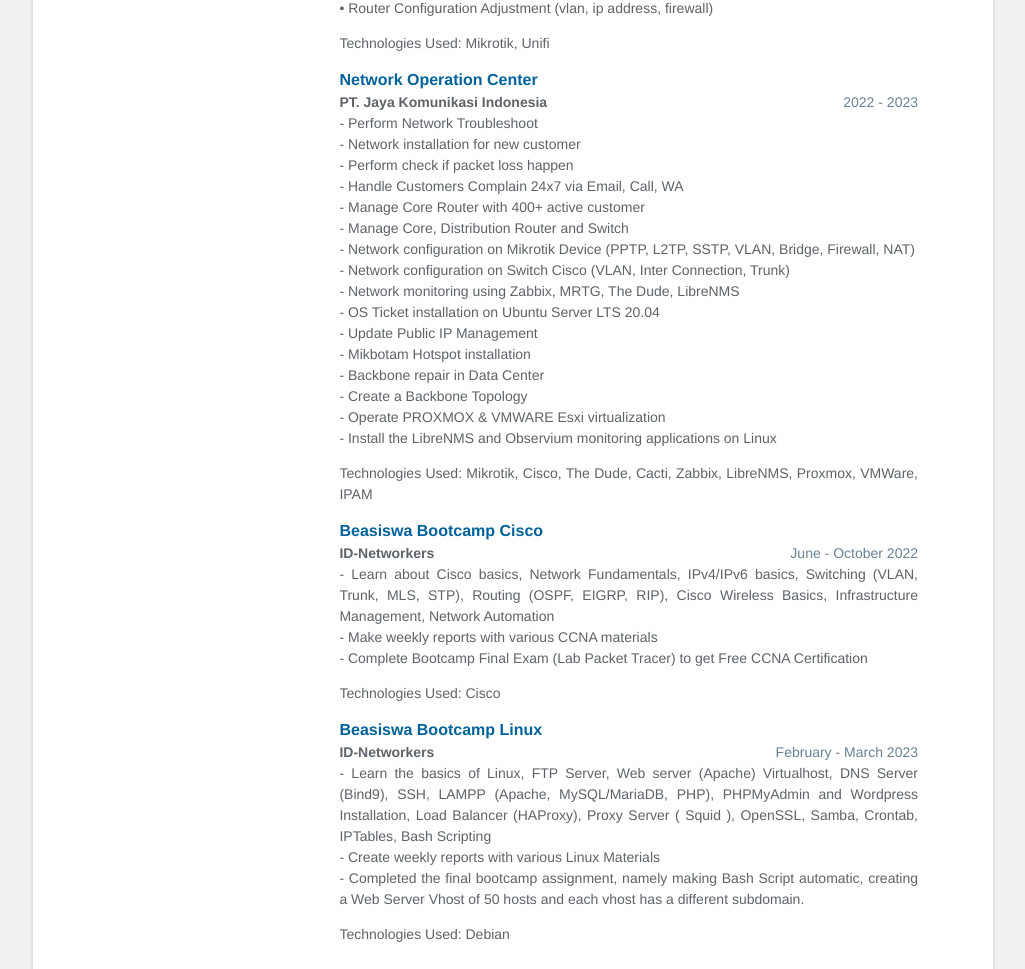
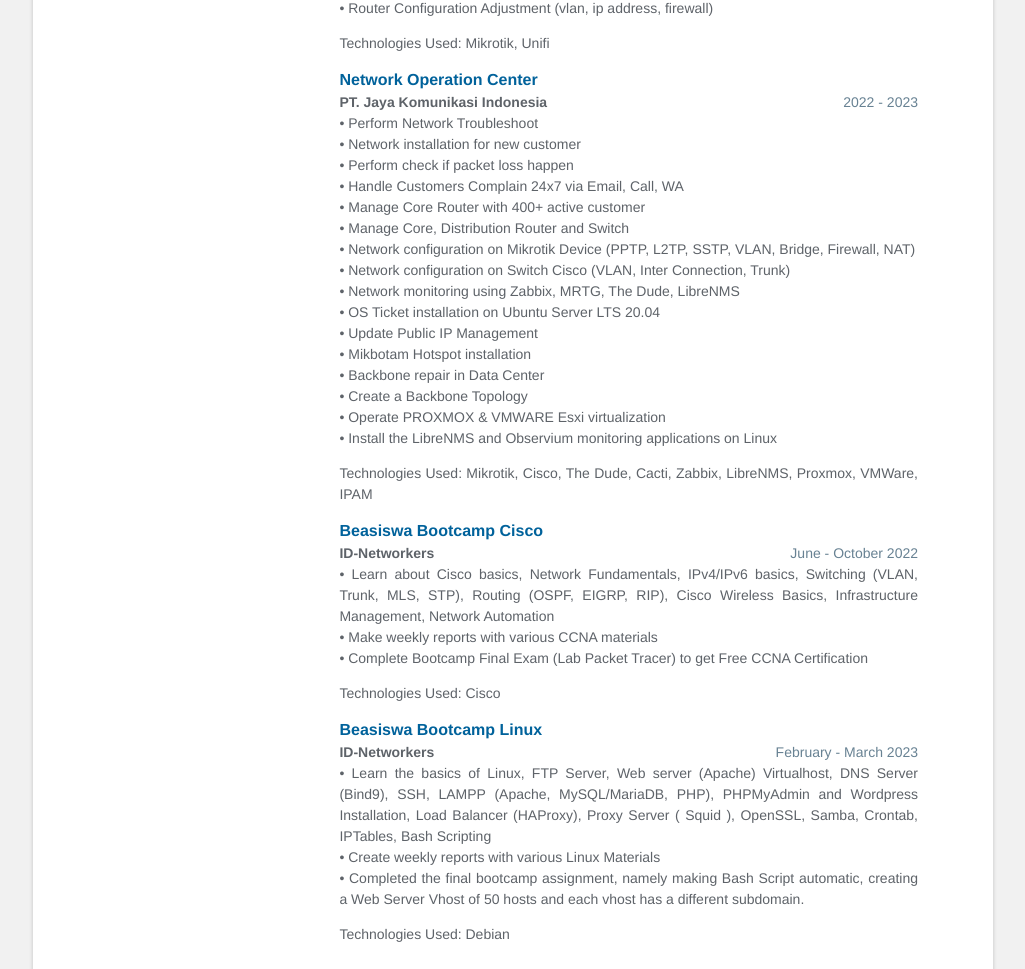
Before and after one commit to raflimaulanarizki/cv, a Jekyll site: the page built from index.html, in a window 1280 px wide and 1400 px high, scrolled down 1539 px. Shown: the part 145-1114 px from the top of the window, without its empty margins (127-1152 px from the left). Built offline with Jekyll 4.4.1, drawn with Linux system fonts in a browser that asks for light colours; some of the changed text lies outside the part shown.

Commit message:
update cv

```diff
--- a/_data/data.yml
+++ b/_data/data.yml
@@ -60,15 +60,15 @@
     time: 2023 - Present
     company: PT. Arsen Kusuma Indonesia
     details: |
-     - Daily Monitoring (The dude, Zabbix, Cacti) <br>
-     - Device Configuration (Juniper, Cisco, Ruijie, Mikrotik, ZTE OLT, Planet, Dell EMC, Vyos, FRR, PfSense/OPNSense) <br>
-     - Routing Protocols (BGP & OSPF) <br>
-     - Troubleshooting L2,L3 & L4 <br>
-     - Network Maintenance & Migration <br>
-     - Manage Service (Private Network, IP Transit, Colocation, FTTx, IPv6, QinQ) <br>
-     - Manage Server (DNS Server “Powerdns & Bind9”, Nextcloud Storage, Mail Server Zimbra & Carbonio, Proxmox Mail Gateway) <br>
-     - Manage virtualization (Proxmox & VMware ESXi) <br>
-     - Project 464XLAT <br>
+     • Daily Monitoring (The dude, Zabbix, Cacti) <br>
+     • Device Configuration (Juniper, Cisco, Ruijie, Mikrotik, ZTE OLT, Planet, Dell EMC, Vyos, FRR, PfSense/OPNSense) <br>
+     • Routing Protocols (BGP & OSPF) <br>
+     • Troubleshooting L2,L3 & L4 <br>
+     • Network Maintenance & Migration <br>
+     • Manage Service (Private Network, IP Transit, Colocation, FTTx, IPv6, QinQ) <br>
+     • Manage Server (DNS Server “Powerdns & Bind9”, Nextcloud Storage, Mail Server Zimbra & Carbonio, Proxmox Mail Gateway) <br>
+     • Manage virtualization (Proxmox & VMware ESXi) <br>
+     • Project 464XLAT <br>
     technologies_used: |
       Mikrotik, Cisco, Juniper, FTTx
 
@@ -76,26 +76,26 @@
     time: 2020 - Present
     company: SMKN 1 Cibinong
     details: |
-      - Network cable management <br>
-      - Make sure all networks are running well <br>
-      - Perform network troubleshoot <br>
-      - Fiber optic installation in each department for internet distribution <br>
-      - Operate PROXMOX virtualization <br>
-      - Network configuration on MikroTik router device (Firewall, NAT, VLAN, Bandwitch, <br>
+      • Network cable management <br>
+      • Make sure all networks are running well <br>
+      • Perform network troubleshoot <br>
+      • Fiber optic installation in each department for internet distribution <br>
+      • Operate PROXMOX virtualization <br>
+      • Network configuration on MikroTik router device (Firewall, NAT, VLAN, Bandwitch, <br>
       &nbsp&nbspBridging, Load Balance) <br>
-      - Provisioning Access Point using UniFi Controller & Ruijie Cloud <br>
-      - Network device maintenance (Mikrotik, Cisco, UniFi, Server, Ruijie) <br>
-      - Network installation for preparation of UTBK 2022 in every classroom using unifi <br>
-      - Install public network for LKS (Cyber Security & Web Admin) competition <br>
-      - Network installation for preparation of PAS 2022/2023 in every classroom using <br>
+      • Provisioning Access Point using UniFi Controller & Ruijie Cloud <br>
+      • Network device maintenance (Mikrotik, Cisco, UniFi, Server, Ruijie) <br>
+      • Network installation for preparation of UTBK 2022 in every classroom using unifi <br>
+      • Install public network for LKS (Cyber Security & Web Admin) competition <br>
+      • Network installation for preparation of PAS 2022/2023 in every classroom using <br>
       &nbsp&nbspUnifi & Ruijie <br>
-      - Network monitoring using The Dude <br>
-      - Make the Network topology of SMKN 1 Cibinong in Visio <br>
-      - install controller unifi version 7 on ubuntu server <br>
-      - Migration of unifi controller version 5 to version 7 <br>
-      - Install monitoring zabbix for SMKN 1 cibinong <br>
-      - integrate zabbix with telegram and grafana <br>
-      - Install Proxmox Virtualization and Proxmox Backup Server <br>
+      • Network monitoring using The Dude <br>
+      • Make the Network topology of SMKN 1 Cibinong in Visio <br>
+      • install controller unifi version 7 on ubuntu server <br>
+      • Migration of unifi controller version 5 to version 7 <br>
+      • Install monitoring zabbix for SMKN 1 cibinong <br>
+      • integrate zabbix with telegram and grafana <br>
+      • Install Proxmox Virtualization and Proxmox Backup Server <br>
     technologies_used: |
       Mikrotik, Cisco, Ruijie, Unifi, Proxmox, Zabbix, The Dude, Ubuntu
 
@@ -124,22 +124,22 @@
     time: 2022 - 2023
     company: PT. Jaya Komunikasi Indonesia
     details: |
-      - Perform Network Troubleshoot <br>
-      - Network installation for new customer <br>
-      - Perform check if packet loss happen  <br>
-      - Handle Customers Complain 24x7 via Email, Call, WA <br>
-      - Manage Core Router with 400+ active customer <br>
-      - Manage Core, Distribution Router and Switch <br>
-      - Network configuration on Mikrotik Device (PPTP, L2TP, SSTP, VLAN, Bridge, Firewall, NAT) <br>
-      - Network configuration on Switch Cisco (VLAN, Inter Connection, Trunk) <br>
-      - Network monitoring using Zabbix, MRTG, The Dude, LibreNMS <br>
-      - OS Ticket installation on Ubuntu Server LTS 20.04 <br>
-      - Update Public IP Management <br>
-      - Mikbotam Hotspot installation <br>
-      - Backbone repair in Data Center <br>
-      - Create a Backbone Topology <br>
-      - Operate PROXMOX & VMWARE Esxi virtualization <br>
-      - Install the LibreNMS and Observium monitoring applications on Linux <br>
+      • Perform Network Troubleshoot <br>
+      • Network installation for new customer <br>
+      • Perform check if packet loss happen  <br>
+      • Handle Customers Complain 24x7 via Email, Call, WA <br>
+      • Manage Core Router with 400+ active customer <br>
+      • Manage Core, Distribution Router and Switch <br>
+      • Network configuration on Mikrotik Device (PPTP, L2TP, SSTP, VLAN, Bridge, Firewall, NAT) <br>
+      • Network configuration on Switch Cisco (VLAN, Inter Connection, Trunk) <br>
+      • Network monitoring using Zabbix, MRTG, The Dude, LibreNMS <br>
+      • OS Ticket installation on Ubuntu Server LTS 20.04 <br>
+      • Update Public IP Management <br>
+      • Mikbotam Hotspot installation <br>
+      • Backbone repair in Data Center <br>
+      • Create a Backbone Topology <br>
+      • Operate PROXMOX & VMWARE Esxi virtualization <br>
+      • Install the LibreNMS and Observium monitoring applications on Linux <br>
     technologies_used: |
       Mikrotik, Cisco, The Dude, Cacti, Zabbix, LibreNMS, Proxmox, VMWare, IPAM
 
@@ -147,10 +147,10 @@
     time: June - October 2022
     company: ID-Networkers
     details: |
-      - Learn about Cisco basics, Network Fundamentals, IPv4/IPv6 basics, Switching (VLAN, Trunk, MLS, STP), Routing (OSPF, EIGRP, RIP),
+      • Learn about Cisco basics, Network Fundamentals, IPv4/IPv6 basics, Switching (VLAN, Trunk, MLS, STP), Routing (OSPF, EIGRP, RIP),
         Cisco Wireless Basics, Infrastructure Management, Network Automation <br>
-      - Make weekly reports with various CCNA materials <br>
-      - Complete Bootcamp Final Exam (Lab Packet Tracer) to get Free CCNA Certification <br>
+      • Make weekly reports with various CCNA materials <br>
+      • Complete Bootcamp Final Exam (Lab Packet Tracer) to get Free CCNA Certification <br>
     technologies_used: |
       Cisco
 
@@ -158,10 +158,10 @@
     time: February - March 2023
     company: ID-Networkers
     details: |
-      - Learn the basics of Linux, FTP Server, Web server (Apache) Virtualhost, DNS Server (Bind9), SSH, LAMPP (Apache, MySQL/MariaDB, PHP),
+      • Learn the basics of Linux, FTP Server, Web server (Apache) Virtualhost, DNS Server (Bind9), SSH, LAMPP (Apache, MySQL/MariaDB, PHP),
       PHPMyAdmin and Wordpress Installation, Load Balancer (HAProxy), Proxy Server ( Squid ), OpenSSL, Samba, Crontab, IPTables, Bash Scripting <br>
-      - Create weekly reports with various Linux Materials <br>
-      - Completed the final bootcamp assignment, namely making Bash Script automatic, creating a Web Server Vhost of 50 hosts and each vhost has a
+      • Create weekly reports with various Linux Materials <br>
+      • Completed the final bootcamp assignment, namely making Bash Script automatic, creating a Web Server Vhost of 50 hosts and each vhost has a
       different subdomain. <br>
     technologies_used: |
       Debian
```
